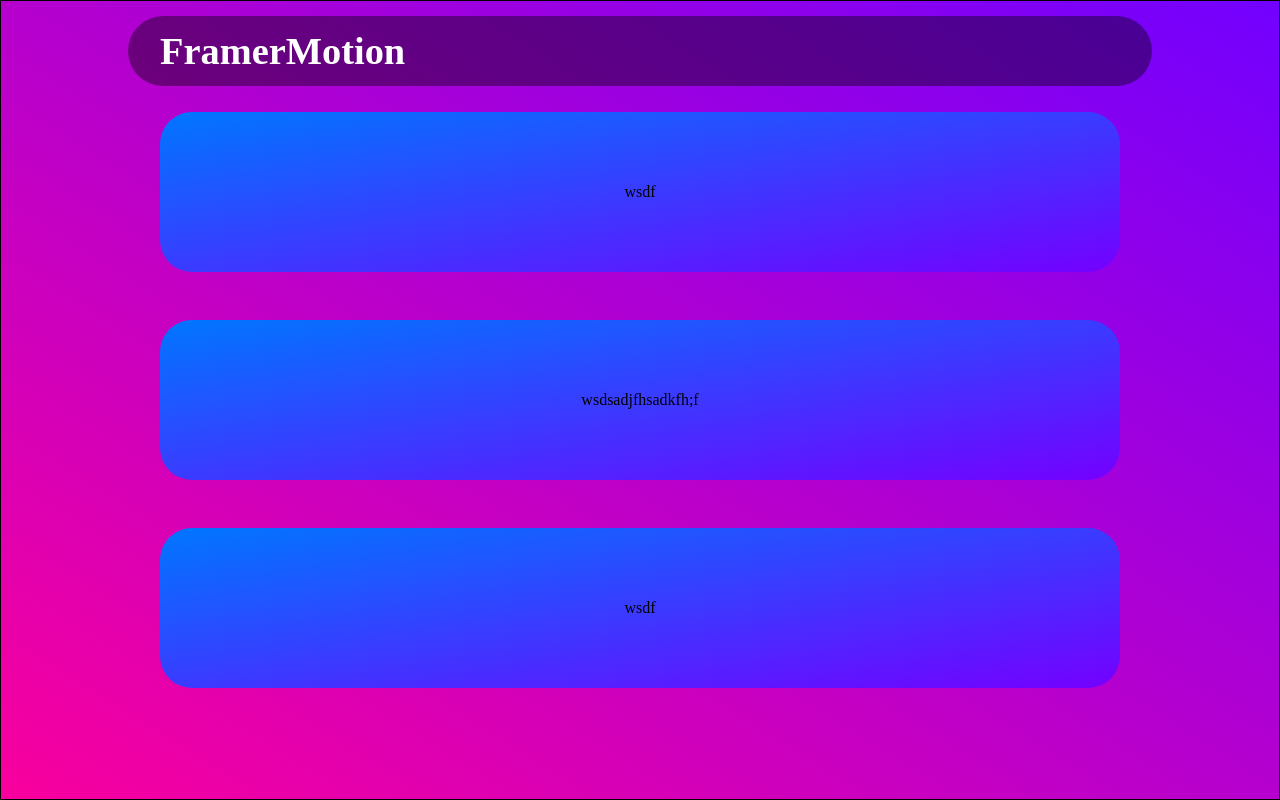
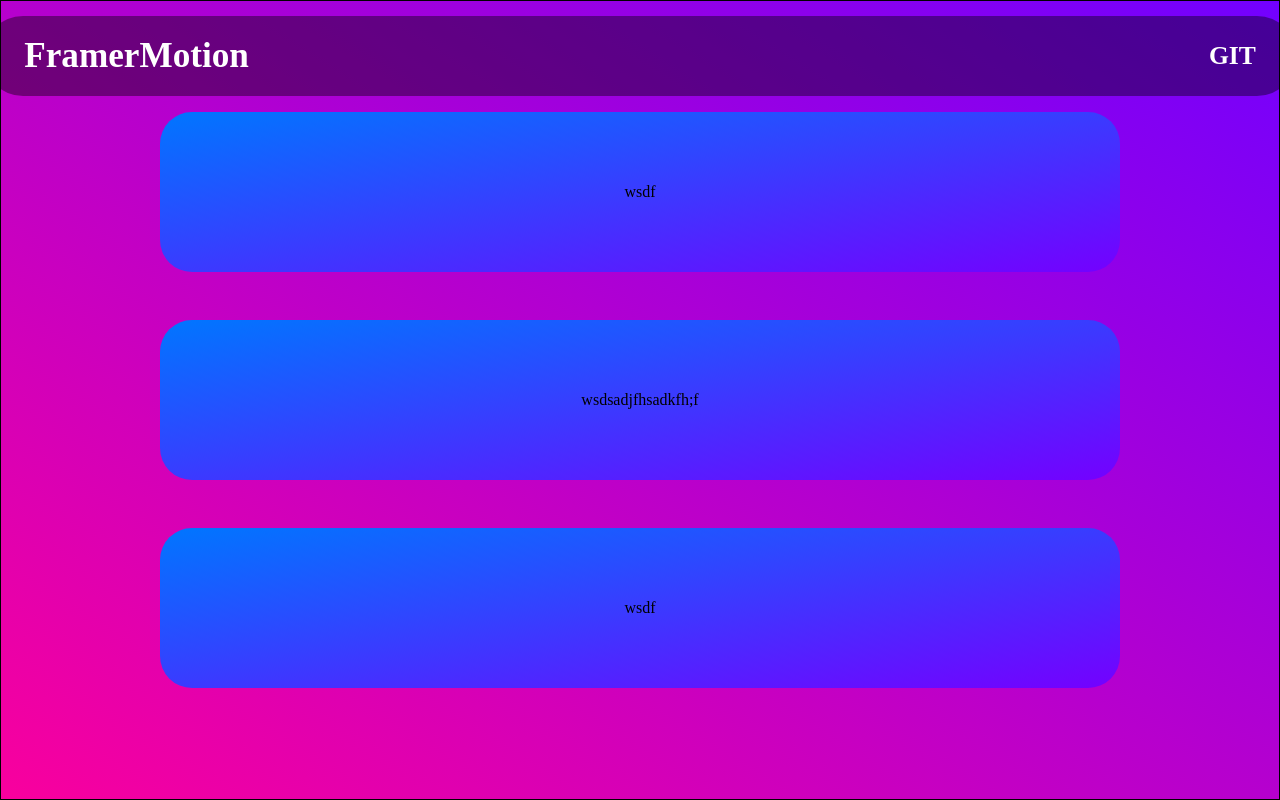
Before and after one commit to Milgam06/React-FramerMotion-Prac, a React (Vite) app: page / in a window 1280 px wide. Built offline with nearby package versions, Linux system fonts and the light colour scheme.

Commit message:
feat(component): add Button animation and Text describe

```diff
--- a/src/components/common/Button/index.tsx
+++ b/src/components/common/Button/index.tsx
@@ -8,7 +8,15 @@
 export const Button: React.FC<ButtonProps> = ({ children, sizes }) => {
   return (
     <>
-      <S.ButtonWrapper sizes={sizes}>{children}</S.ButtonWrapper>
+      <S.ButtonWrapper
+        sizes={sizes}
+        initial={{ opacity: 0, scale: 0.7, y: 50 }}
+        animate={{ opacity: 1, scale: 1, y: 0 }}
+        transition={{ duration: 1, type: "spring" }}
+        whileHover={{ scale: 1.08, y: -10, transition: { duration: 0.2 } }}
+      >
+        {children}
+      </S.ButtonWrapper>
     </>
   );
 };
--- a/src/components/common/Button/styled.ts
+++ b/src/components/common/Button/styled.ts
@@ -13,4 +13,5 @@
   align-items: center;
   justify-content: center;
   background: linear-gradient(to right bottom, #0076ff, #7400ff);
+  cursor: pointer;
 `;
--- a/src/components/common/Navbar/index.tsx
+++ b/src/components/common/Navbar/index.tsx
@@ -6,11 +6,12 @@
     <>
       <S.NavbarContainer>
         <S.NavbarInnerContainer>
-          <S.NavbarTitleWrapper>
-            <Text size={2.4} weight={800} colors="#fff">
-              FramerMotion
-            </Text>
-          </S.NavbarTitleWrapper>
+          <Text size={2.2} weight={800} colors="#fff">
+            FramerMotion
+          </Text>
+          <Text size={1.6} weight={600} colors="#fff">
+            GIT
+          </Text>
         </S.NavbarInnerContainer>
       </S.NavbarContainer>
     </>
--- a/src/components/common/Navbar/styled.ts
+++ b/src/components/common/Navbar/styled.ts
@@ -15,15 +15,9 @@
   display: flex;
   justify-content: space-between;
   align-items: center;
-  width: 80%;
-  padding: 1rem 2rem;
+  column-gap: 60rem;
+  padding: 1.4rem 2.6rem;
   background-color: rgba(0, 0, 0, 0.4);
   border: none;
   border-radius: 5rem;
 `;
-
-export const NavbarTitleWrapper = styled.div`
-  display: flex;
-  align-items: center;
-  justify-content: center;
-`;
--- a/src/components/common/Text/styled.ts
+++ b/src/components/common/Text/styled.ts
@@ -5,4 +5,6 @@
   font-size: ${({ size }) => size}rem;
   font-weight: ${({ weight }) => weight};
   color: ${(props) => props.color};
+  align-items: center;
+  cursor: pointer;
 `;
--- a/src/components/common/index.ts
+++ b/src/components/common/index.ts
@@ -1,3 +1,3 @@
 export * from "./Button";
 export * from "./Navbar";
-export * from ".";
+export * from "./Text";
```
Also changed, not shown: src/components/common/Text/index.tsx (+7 -0 lines).
